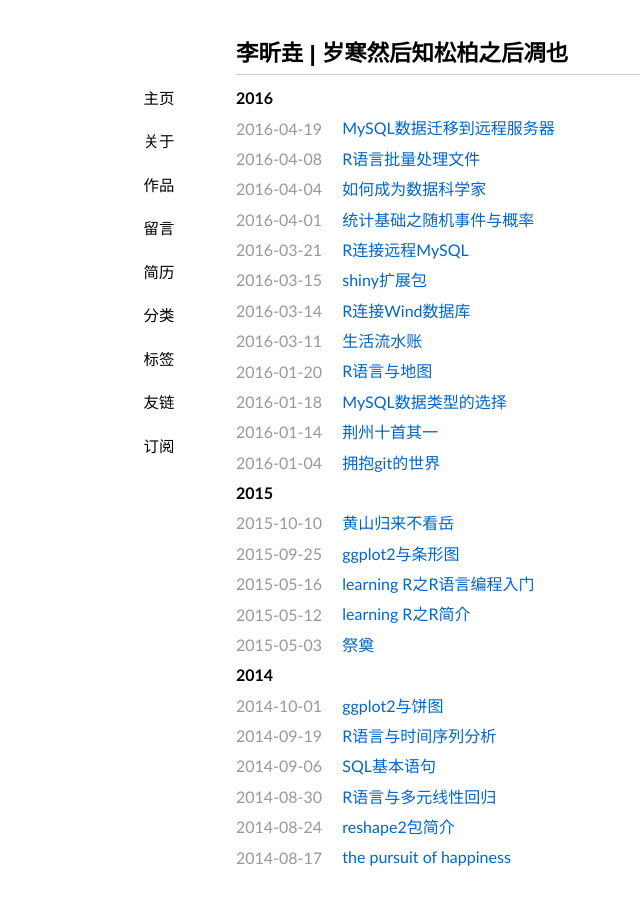
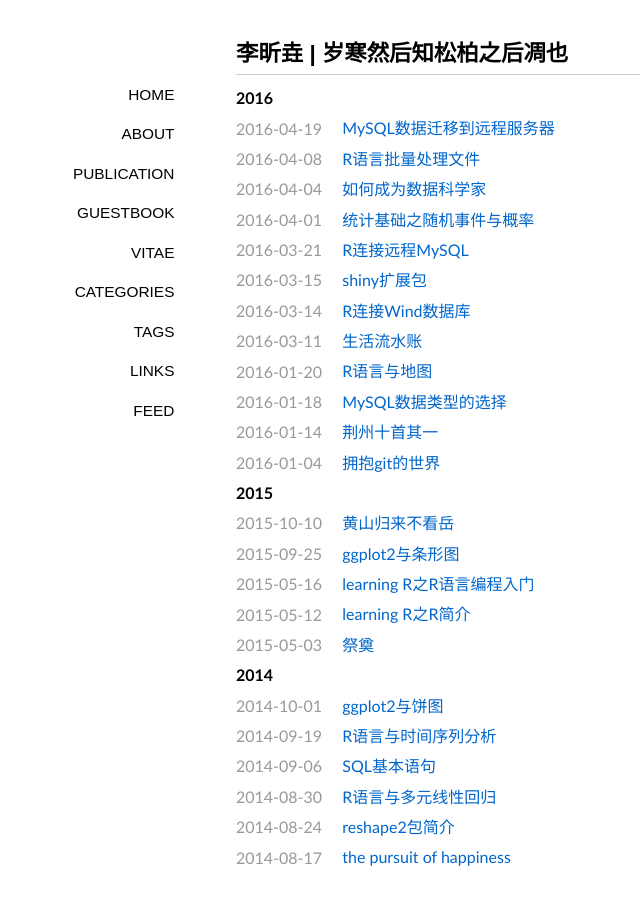
Before and after one commit to lixinyao/jekyll_blog, a Jekyll site: the page built from index.md, in a window 1280 px wide. Shown: the whole page, without its empty margins (104-744 px from the left). Built offline with Jekyll 4.4.1, drawn with Linux system fonts in a browser that asks for light colours; nearby versions of some CDN libraries; some web fonts are replaced.

Commit message:
修改侧边栏为英文

```diff
--- a/_layouts/default.html
+++ b/_layouts/default.html
@@ -23,15 +23,15 @@
         <h1>{{ page.title }}</h1>
         </header>
         <nav>
-        <span><a title="home page" class="" href="{{ site.url }}/">主页</a></span>
-        <span><a title="about" class="" href="{{ site.url }}/about/">关于</a></span>
-        <span><a title="publication" class="" href="{{ site.url }}/publication/">作品</a></span>
-        <span><a title="guestbook" class="" href="{{ site.url }}/guestbook/">留言</a></span>
-        <span><a title="vitae" class="" href="{{ site.url }}/vitae/">简历</a></span>
-        <span><a title="categories" class="" href="{{ site.url }}/categories/">分类</a></span>
-        <span><a title="tags" class="" href="{{ site.url }}/tags/">标签</a></span>
-        <span><a title="links" class="" href="{{ site.url }}/links/">友链</a></span>
-        <span><a title="subscribe by RSS" class="" href="{{ site.url }}/feed/">订阅</a></span>
+        <span><a title="home page" class="" href="{{ site.url }}/">home</a></span>
+        <span><a title="about" class="" href="{{ site.url }}/about/">about</a></span>
+        <span><a title="publication" class="" href="{{ site.url }}/publication/">publication</a></span>
+        <span><a title="guestbook" class="" href="{{ site.url }}/guestbook/">guestbook</a></span>
+        <span><a title="vitae" class="" href="{{ site.url }}/vitae/">vitae</a></span>
+        <span><a title="categories" class="" href="{{ site.url }}/categories/">categories</a></span>
+        <span><a title="tags" class="" href="{{ site.url }}/tags/">tags</a></span>
+        <span><a title="links" class="" href="{{ site.url }}/links/">links</a></span>
+        <span><a title="subscribe by RSS" class="" href="{{ site.url }}/feed/">feed</a></span>
         </nav>
         <article class="content">
         {{ content }}
```
